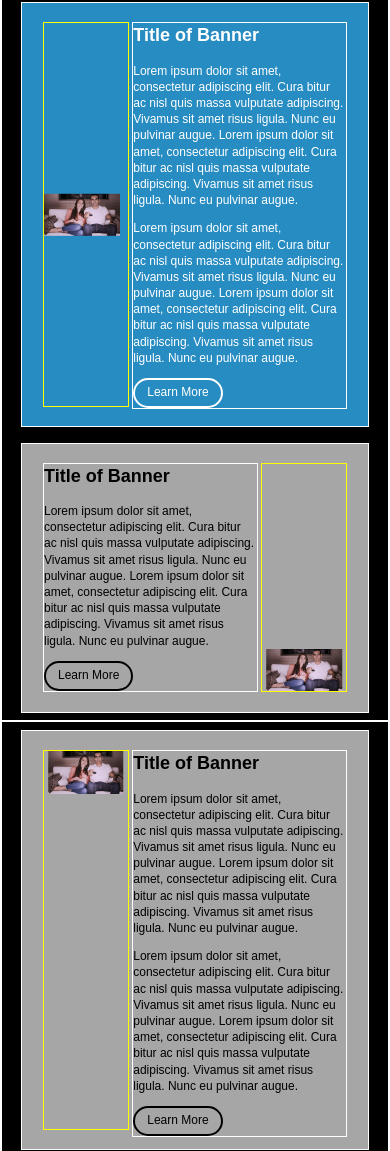
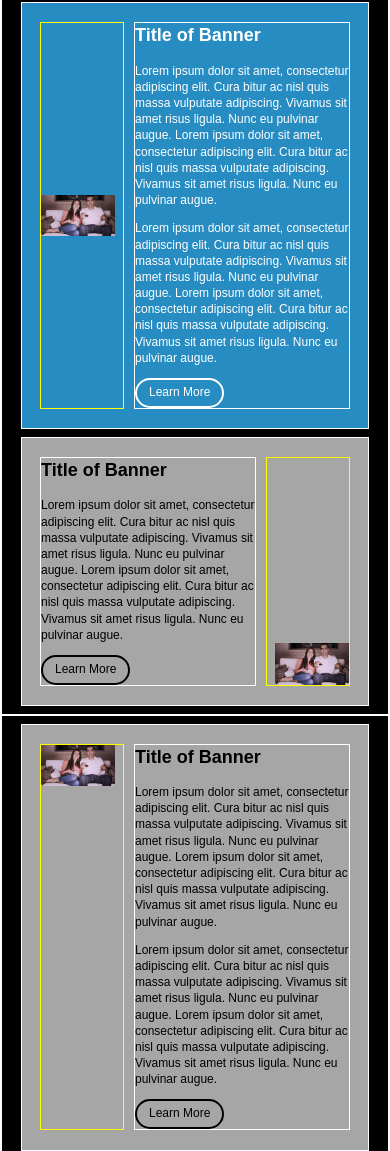
Before and after one commit to kganguly/FED, a website: page index.html in a window 390 px wide. Shown: the part 584-1735 px from the top of the page. Drawn offline with nearby package versions, Linux system fonts and the light colour scheme.

Commit message:
Switched to table layout for articles.  Now responsive and accurate to design.

```diff
--- a/css/style.css
+++ b/css/style.css
@@ -1,11 +1,6 @@
 @import 'normalize.css';
 * {
     box-sizing: border-box;
-}
-
-html {
-    font-family: sans-serif;
-    font-size: 12px;
 }
 
 div,
@@ -21,6 +16,11 @@ body {
     text-align: center;
     background-color: black;
     position: relative;
+    font-family: sans-serif;
+    font-size: 12px;
+    height: 100%;
+    padding: 0;
+    margin: 0;
 }
 
 main {
@@ -51,44 +51,57 @@ header {
     border: solid 1px black;
 }
 
+section {
+    height: 100%;
+}
+
 article {
     width: 90%;
     margin: 2% auto 2% auto;
-    display: inline-block;
+    display: table;
     position: relative;
-    padding: 5%;
+    padding: 5% 2% 5% 2%;
+    border-spacing: 10px 0;
 }
 
 #lead {
     background-color: #278cc2;
-    /* take out later*/
-    height: 425px;
 }
 
 #blurb {
     background-color: #a6a6a6;
-    /* take out later*/
-    height: 270px;
 }
 
 #detail {
     background-color: #a6a6a6;
-    /* take out later*/
-    height: 420px;
 }
 
 aside {
-    display: inline-block;
+    display: table-cell;
     width: 28%;
     height: 100%;
     border: solid 1px yellow;
     position: relative;
+}
+
+#lead>aside {
+    vertical-align: middle;
+    text-align: left;
+}
+
+#blurb>aside {
+    vertical-align: bottom;
+    text-align: right;
+}
+
+#detail>aside {
     vertical-align: top;
+    text-align: left;
 }
 
 main.article {
     display: inline-block;
-    width: 70%;
+    width: 100%;
     text-align: left;
     color: white;
     line-height: 1.35;
@@ -97,8 +110,6 @@ main.article {
 main.article>h2 {
     margin-top: 0;
 }
-
-#blurb>main {}
 
 #blurb>main,
 #detail>main {
@@ -117,33 +128,23 @@ main.article>h2 {
     padding: 6px 12px 6px 12px;
     border-radius: 15px;
     color: white;
-    /*font-size: 13px;*/
 }
 
 img {
     width: 90%;
     height: auto;
-    position: absolute;
 }
 
 #lead img {
-    margin: 0 auto 0 auto;
-    top: 50%;
-    left: 0;
-    transform: translateY(-50%);
+    vertical-align: middle;
 }
 
 #blurb img {
-    transform: none;
-    top: initial;
-    left: 50%;
-    transform: translateX(-50%);
-    bottom: 0;
+    vertical-align: bottom;
 }
 
 #detail img {
-    top: 0;
-    transform: translateX(-50%);
+    vertical-align: top;
 }
 
 @media only screen and (min-width: 700px) {}
```
